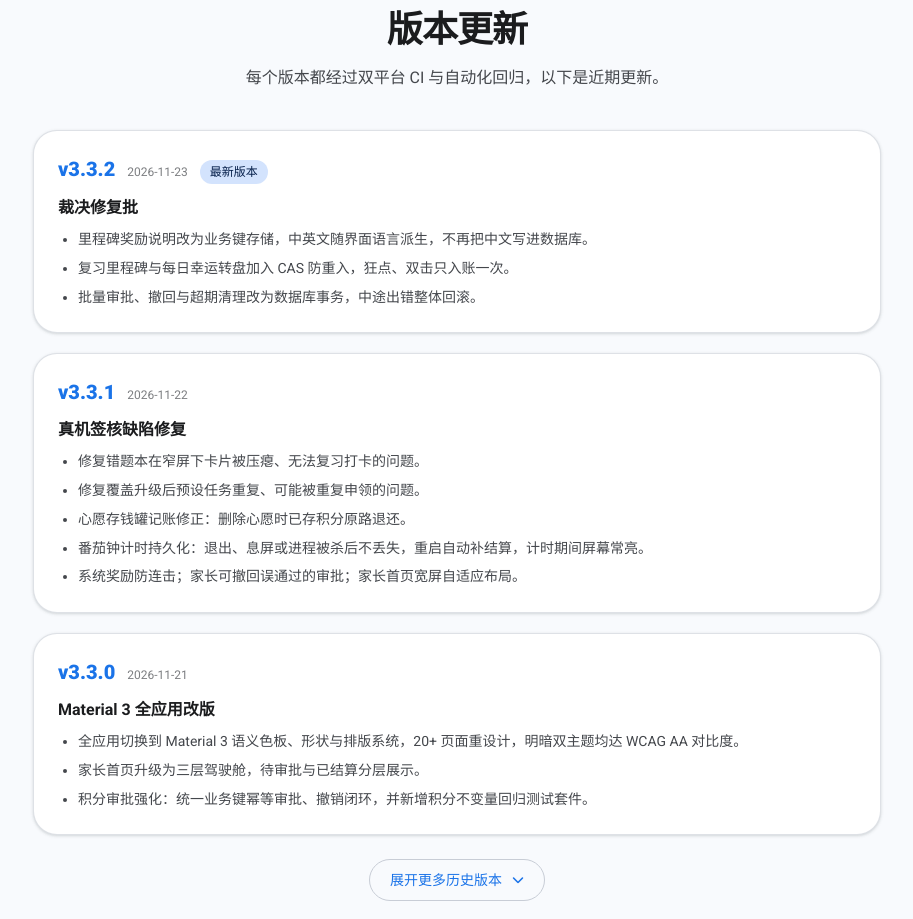
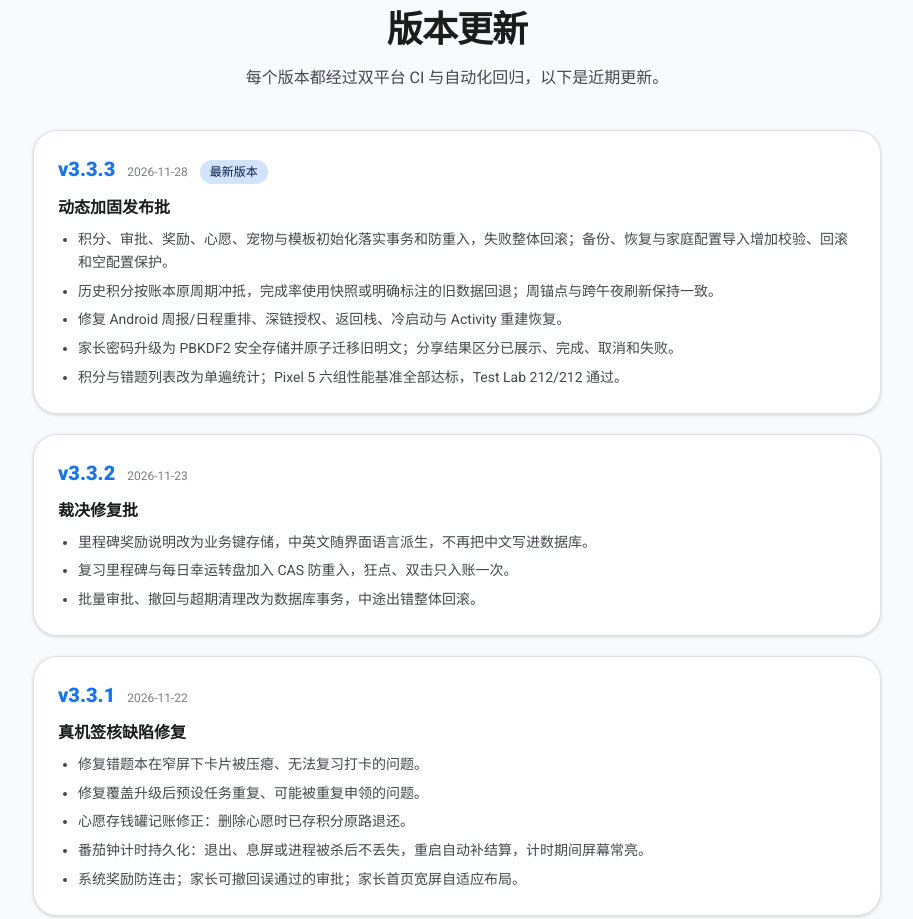
Before and after one commit to yaohehe/hstudy, a plain HTML site: page index.html in a window 1280 px wide. Shown: the part 3840-4759 px from the top of the page, without its empty margins (183-1096 px from the left). Drawn offline with Linux system fonts and the light colour scheme.

Commit message:
site: add v3.3.3 changelog

```diff
--- a/index.html
+++ b/index.html
@@ -392,7 +392,7 @@ tailwind.config = {
           <svg class="w-14 h-14 shrink-0" aria-label="HStudy app icon"><use href="#hs-logo"/></svg>
           <div>
             <div class="font-bold text-lg leading-tight">HStudy</div>
-            <div class="text-xs text-on-surface-variant/70 mt-0.5" data-i18n="ins_ver">v3.3.2 · Android & iOS 双平台同源构建</div>
+            <div class="text-xs text-on-surface-variant/70 mt-0.5" data-i18n="ins_ver">v3.3.3 · Android & iOS 双平台同源构建</div>
           </div>
         </div>
         <ol class="space-y-5">
@@ -415,7 +415,7 @@ tailwind.config = {
           <svg class="w-14 h-14 shrink-0" aria-label="HStudy app icon"><use href="#hs-logo"/></svg>
           <div>
             <div class="font-bold text-lg leading-tight">HStudy</div>
-            <div class="text-xs text-on-surface-variant/70 mt-0.5" data-i18n="ins_ver">v3.3.2 · Android & iOS 双平台同源构建</div>
+            <div class="text-xs text-on-surface-variant/70 mt-0.5" data-i18n="ins_ver">v3.3.3 · Android & iOS 双平台同源构建</div>
           </div>
         </div>
         <p class="text-sm text-on-surface-variant leading-relaxed mb-5" data-i18n="i0">当前 iOS 交付物为<strong class="text-on-surface">未签名的模拟器构建包</strong>（本账号无 Apple 开发者证书，TestFlight / App Store 上架为后续计划）。</p>
@@ -442,7 +442,7 @@ cd hstudy
 # Android Release 构建（本地签名需配置 RELEASE_KEYSTORE_* 环境变量）
 ./gradlew :composeApp:assembleRelease
 
-# 全量单元测试（325+ 用例，含积分不变量回归套件）
+# 全量单元测试（404+ 用例，含积分不变量回归套件）
 ./gradlew :composeApp:testDebugUnitTest
 
 # iOS 模拟器框架构建（macOS）
@@ -462,8 +462,21 @@ cd hstudy
   <ol class="space-y-5 reveal">
     <li class="bg-surface-container-lowest rounded-3xl p-6 shadow-card border border-outline-variant/60">
       <div class="flex flex-wrap items-baseline gap-x-3 gap-y-1 mb-3">
+        <span class="text-xl font-black text-gprimary">v3.3.3</span><span class="text-xs text-on-surface-variant/70">2026-11-28</span>
+        <span class="text-xs px-2.5 py-1 rounded-full bg-primary-container text-on-primary-container font-medium" data-i18n="cl_latest">最新版本</span>
+      </div>
+      <h3 class="font-bold mb-2" data-i18n="cl_333_t">动态加固发布批</h3>
+      <ul class="text-sm text-on-surface-variant leading-relaxed space-y-1.5 list-disc pl-5">
+        <li data-i18n="cl_333_1">积分、审批、奖励、心愿、宠物与模板初始化落实事务和防重入，失败整体回滚；备份、恢复与家庭配置导入增加校验、回滚和空配置保护。</li>
+        <li data-i18n="cl_333_2">历史积分按账本原周期冲抵，完成率使用快照或明确标注的旧数据回退；周锚点与跨午夜刷新保持一致。</li>
+        <li data-i18n="cl_333_3">修复 Android 周报/日程重排、深链授权、返回栈、冷启动与 Activity 重建恢复。</li>
+        <li data-i18n="cl_333_4">家长密码升级为 PBKDF2 安全存储并原子迁移旧明文；分享结果区分已展示、完成、取消和失败。</li>
+        <li data-i18n="cl_333_5">积分与错题列表改为单遍统计；Pixel 5 六组性能基准全部达标，Test Lab 212/212 通过。</li>
+      </ul>
+    </li>
+    <li class="bg-surface-container-lowest rounded-3xl p-6 shadow-card border border-outline-variant/60">
+      <div class="flex flex-wrap items-baseline gap-x-3 gap-y-1 mb-3">
         <span class="text-xl font-black text-gprimary">v3.3.2</span><span class="text-xs text-on-surface-variant/70">2026-11-23</span>
-        <span class="text-xs px-2.5 py-1 rounded-full bg-primary-container text-on-primary-container font-medium" data-i18n="cl_latest">最新版本</span>
       </div>
       <h3 class="font-bold mb-2" data-i18n="cl_332_t">裁决修复批</h3>
       <ul class="text-sm text-on-surface-variant leading-relaxed space-y-1.5 list-disc pl-5">
@@ -630,7 +643,7 @@ cd hstudy
       <div>
         <div class="font-semibold text-on-surface mb-3 text-sm" data-i18n="ft_h3">升级兼容说明</div>
         <p class="text-xs leading-relaxed" data-i18n="ft_migrate">
-          应用数据库基于 Room（当前 schema v13），跨版本升级由带备份校验的迁移脚本保障：账本 append-only、历史数据不丢失。v2（Android 原生版）设备可直接覆盖升级至 v3.x。
+          应用数据库基于 Room（当前 schema v14），跨版本升级由带备份校验的迁移脚本保障：账本 append-only、历史数据不丢失。v2（Android 原生版）设备可直接覆盖升级至 v3.x。
         </p>
       </div>
     </div>
@@ -660,6 +673,12 @@ const I18N = {
     gal_title:'应用一览', gal_sub:'真机截图，横向滑动浏览各主要页面。',
     gal_cap_role:'角色选择', gal_cap_parent:'家长管理台', gal_cap_child:'我的学习（孩子端）', gal_cap_mist:'错题本',
     cl_title:'版本更新', cl_sub:'每个版本都经过双平台 CI 与自动化回归，以下是近期更新。', cl_latest:'最新版本',
+    cl_333_t:'动态加固发布批',
+    cl_333_1:'积分、审批、奖励、心愿、宠物与模板初始化落实事务和防重入，失败整体回滚；备份、恢复与家庭配置导入增加校验、回滚和空配置保护。',
+    cl_333_2:'历史积分按账本原周期冲抵，完成率使用快照或明确标注的旧数据回退；周锚点与跨午夜刷新保持一致。',
+    cl_333_3:'修复 Android 周报/日程重排、深链授权、返回栈、冷启动与 Activity 重建恢复。',
+    cl_333_4:'家长密码升级为 PBKDF2 安全存储并原子迁移旧明文；分享结果区分已展示、完成、取消和失败。',
+    cl_333_5:'积分与错题列表改为单遍统计；Pixel 5 六组性能基准全部达标，Test Lab 212/212 通过。',
     cl_332_t:'裁决修复批',
     cl_332_1:'里程碑奖励说明改为业务键存储，中英文随界面语言派生，不再把中文写进数据库。',
     cl_332_2:'复习里程碑与每日幸运转盘加入 CAS 防重入，狂点、双击只入账一次。',
@@ -700,7 +719,7 @@ const I18N = {
     priv_s1:'匿名功能使用统计', priv_s1d:'仅事件名与枚举值', priv_s2:'姓名 / 头像 / 任务文本', priv_s2d:'永不采集，仅本地存储',
     priv_note:'示意界面。真实开关位于 App 的家长设置页，关闭后不再初始化分析 SDK。',
     ins_title:'快速安装与构建', ins_sub:'三分钟上手：直接安装签名 Release APK、体验 iOS 模拟器包，或从源码构建。',
-    ins_ver:'v3.3.2 · Android & iOS 双平台同源构建',
+    ins_ver:'v3.3.3 · Android & iOS 双平台同源构建',
     tab_android:'Android 安装', tab_ios:'iOS 模拟器包', tab_dev:'开发者构建',
     a1:'前往 Releases 页面下载最新的 <code class="px-1.5 py-0.5 rounded bg-surface-container text-sm">HStudy-vX.Y.Z-signed.apk</code>', a1l:'打开发布页',
     a2:'在系统提示允许时，为浏览器/文件管理器开启「安装未知来源应用」权限（一次性授权即可）。',
@@ -718,7 +737,7 @@ const I18N = {
     oss_c1:'Android + iOS 共享业务代码', oss_c2:'自动化单元测试', oss_c3:'Material Design 3 视觉体系', oss_c4:'本地数据 · 无服务器依赖',
     ft_slogan:'家长与孩子共享的学习伙伴。<br>Kotlin Multiplatform · 完全开源。',
     ft_h1:'项目', ft_releases:'Releases 发布页', ft_h2:'页面导航', ft_h3:'升级兼容说明',
-    ft_migrate:'应用数据库基于 Room（当前 schema v13），跨版本升级由带备份校验的迁移脚本保障：账本 append-only、历史数据不丢失。v2（Android 原生版）设备可直接覆盖升级至 v3.x。',
+    ft_migrate:'应用数据库基于 Room（当前 schema v14），跨版本升级由带备份校验的迁移脚本保障：账本 append-only、历史数据不丢失。v2（Android 原生版）设备可直接覆盖升级至 v3.x。',
     ft_rights:'保留所有权利', ft_built:'Built with'
   },
   en: {
@@ -737,6 +756,12 @@ const I18N = {
     gal_title:'App Gallery', gal_sub:'Real device screenshots — swipe sideways to browse the main screens.',
     gal_cap_role:'Role Select', gal_cap_parent:'Parent Dashboard', gal_cap_child:'My Study (Child)', gal_cap_mist:'Mistake Notebook',
     cl_title:'Changelog', cl_sub:'Every release passes dual-platform CI and automated regression suites. Recent updates:', cl_latest:'Latest',
+    cl_333_t:'Dynamic hardening release',
+    cl_333_1:'Points, approvals, rewards, wishes, pets and template setup now use transactions and re-entry guards with full rollback; backup, restore and family-config imports gain validation, rollback and empty-config protection.',
+    cl_333_2:'History reversals net against the original ledger period; completion rates use snapshots or clearly labelled legacy fallback, with one weekly anchor and consistent midnight refresh.',
+    cl_333_3:'Fixed Android weekly-report/schedule rescheduling, authorized deep links, back-stack behavior, cold starts and Activity recreation recovery.',
+    cl_333_4:'Parent passwords now use PBKDF2 secure storage with atomic legacy migration; share results distinguish presented, completed, cancelled and failed.',
+    cl_333_5:'Points and mistake lists now use single-pass summaries; all six Pixel 5 benchmark datasets pass and Test Lab is 212/212 green.',
     cl_332_t:'Adjudicated fixes',
     cl_332_1:'Milestone bonus notes are stored as business keys and rendered in the UI language — no more Chinese literals written to the database.',
     cl_332_2:'Review-streak milestones and the daily lucky draw gained CAS re-entry guards: rapid taps and double-clicks award points only once.',
@@ -777,7 +802,7 @@ const I18N = {
     priv_s1:'Anonymous usage analytics', priv_s1d:'Event names & enums only', priv_s2:'Names / avatars / task text', priv_s2d:'Never collected, local only',
     priv_note:'Illustration. The real switch lives in Parent Settings; once off, the analytics SDK is never initialized.',
     ins_title:'Install & Build', ins_sub:'Three minutes to start: sideload the signed release APK, run the iOS simulator build, or build from source.',
-    ins_ver:'v3.3.2 · one codebase for Android & iOS',
+    ins_ver:'v3.3.3 · one codebase for Android & iOS',
     tab_android:'Android Install', tab_ios:'iOS Simulator', tab_dev:'Developer Build',
     a1:'Grab the latest <code class="px-1.5 py-0.5 rounded bg-surface-container text-sm">HStudy-vX.Y.Z-signed.apk</code> from Releases', a1l:'Open Releases',
     a2:'When prompted, allow "install unknown apps" for your browser / file manager (one-time grant).',
@@ -795,7 +820,7 @@ const I18N = {
     oss_c1:'Shared Android + iOS code', oss_c2:'Automated unit tests', oss_c3:'Material Design 3 system', oss_c4:'Local data · no servers',
     ft_slogan:'A study companion for parents and kids.<br>Kotlin Multiplatform · fully open source.',
     ft_h1:'Project', ft_releases:'Releases', ft_h2:'Navigation', ft_h3:'Upgrade notes',
-    ft_migrate:'The app database uses Room (schema v13). Cross-version upgrades run through backup-verified migrations: the points ledger stays append-only and history is never lost. v2 Android devices can upgrade in place to v3.x.',
+    ft_migrate:'The app database uses Room (schema v14). Cross-version upgrades run through backup-verified migrations: the points ledger stays append-only and history is never lost. v2 Android devices can upgrade in place to v3.x.',
     ft_rights:'All rights reserved', ft_built:'Built with'
   }
 };
```
